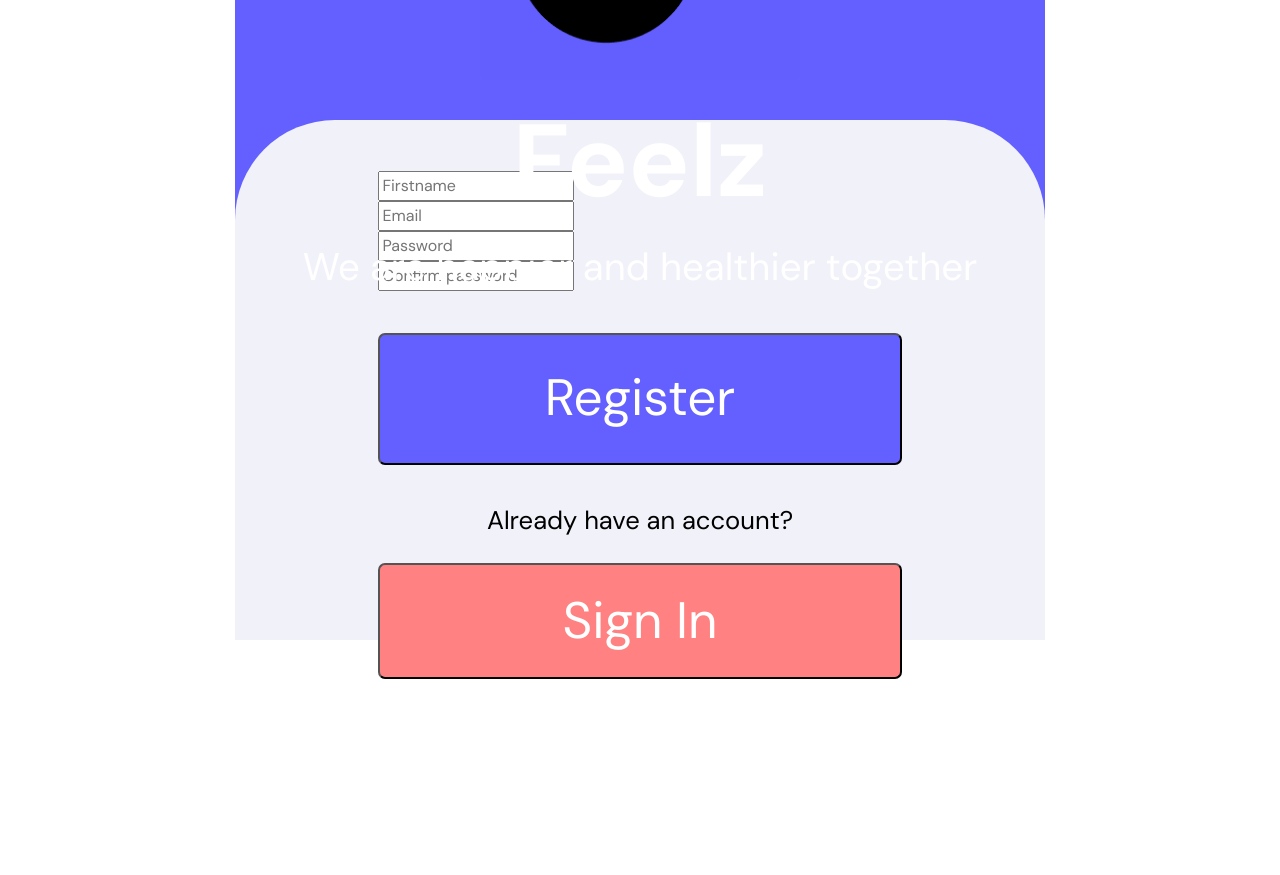
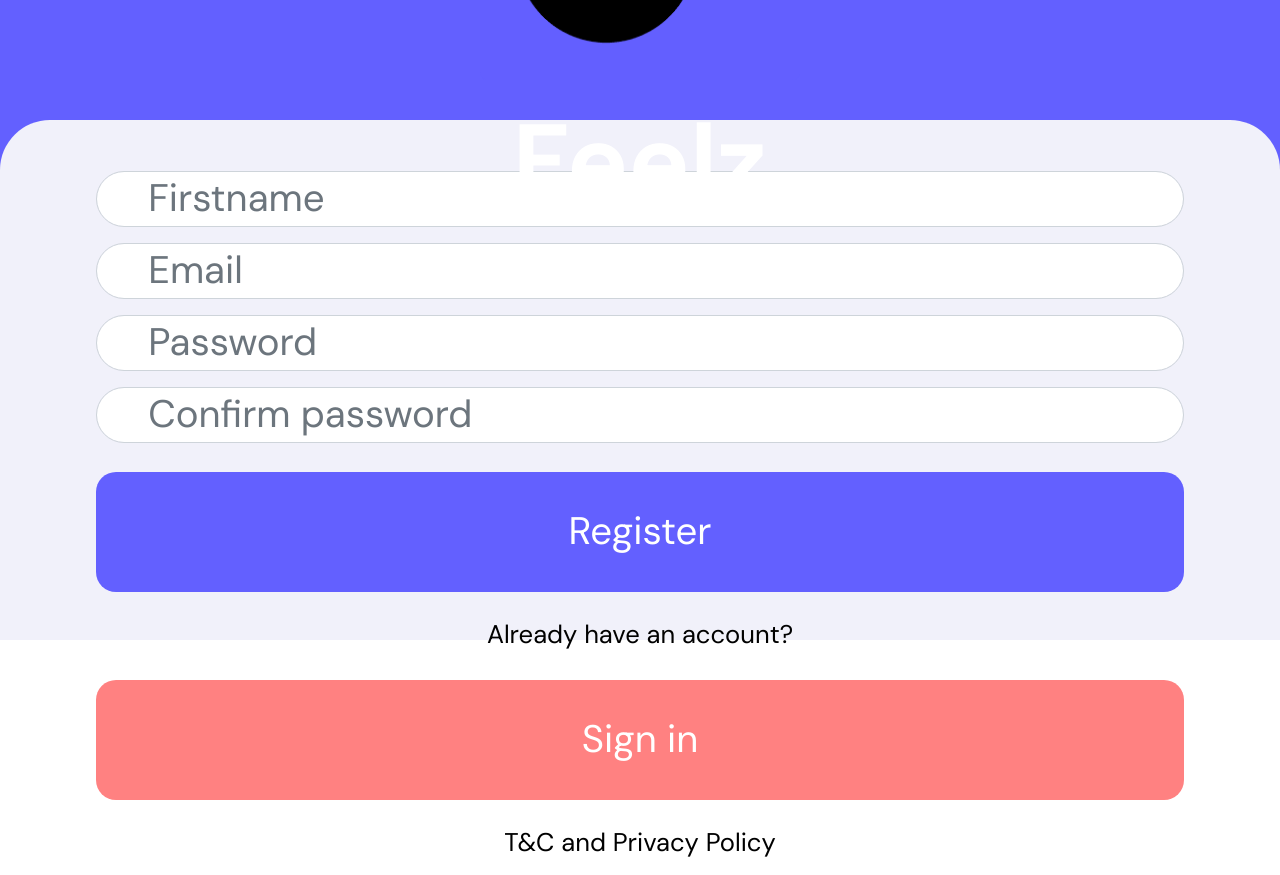
Before and after one commit to ybayraktutan/cyf-together, a React (Create React App) app in the folder client/: page /register in a window 1280 px wide. Shown: the part 240-1115 px from the top of the page. Before the commit the page ends 961 px from the top, so only its background shows below. Built offline with nearby package versions, Linux system fonts and the light colour scheme.

Commit message:
Register page CSS complted

```diff
--- a/client/src/Components/Practice.js
+++ b/client/src/Components/Practice.js
@@ -11,7 +11,7 @@ import "../Style/Practice.css";
 
 const Practice = ({ data, setNoteDisplaying }) => {
 	const linkStyle = {
-		width: "20rem",
+		// width: "20rem",
 		borderRadius: "20px",
 	};
 	console.log(data);
--- a/client/src/Components/RegistrationForm.js
+++ b/client/src/Components/RegistrationForm.js
@@ -3,6 +3,7 @@ import React, { useState } from "react";
 import { useHistory, Link } from "react-router-dom";
 import useForm from "../Utils/useFormreg";
 import "../Style/Form.css";
+import { Form, Button } from "react-bootstrap";
 
 const RegistrationForm = () => {
 	const { handleChange, values } = useForm();
@@ -66,11 +67,114 @@ const RegistrationForm = () => {
 		localStorage.setItem("users", result);
 	}
 
-	const linkStyle = {
-		color: "#FF8181",
+	const linkStyleInput = {
+		width: "85vw",
+		height: "7vh",
+		borderRadius: "30px",
+		fontSize: "3vw",
+		padding: "2vw 4vw",
+		margin: "0",
 	};
 
 	return (
+		<div id="login">
+			<Form onSubmit={handleSubmit}>
+				<Form.Group className="mb-3">
+					<Form.Control
+						type="text"
+						id="firstname"
+						placeholder="Firstname"
+						style={linkStyleInput}
+						value={values.firstname}
+						onChange={(e) => handleChange(e)}
+					/>
+					{/* {errors.firstname && <p>{errors.firstname}</p>} */}
+				</Form.Group>
+				<Form.Group className="mb-3">
+					<Form.Control
+						type="text"
+						id="email"
+						placeholder="Email"
+						style={linkStyleInput}
+						value={values.email}
+						onChange={(e) => handleChange(e)}
+					/>
+				</Form.Group>
+				{errors.email.length > 0 && <p>{errors.email}</p>}
+				<Form.Group className="mb-3">
+					<Form.Control
+						type="password"
+						id="password"
+						placeholder="Password"
+						style={linkStyleInput}
+						value={values.password}
+						onChange={(e) => handleChange(e)}
+					/>
+				</Form.Group>
+				{/* {errors.passwordCheck && <p>{errors.passwordCheck}</p>} */}
+				{errors.password.length > 0 && <p>{errors.password}</p>}
+				<Form.Group className="mb-3">
+					<Form.Control
+						type="password"
+						id="passwordCheck"
+						placeholder="Confirm password"
+						style={linkStyleInput}
+						value={values.passwordCheck}
+						onChange={(e) => handleChange(e)}
+					/>
+				</Form.Group>
+				{errors.emptyField.length < 1 && <p>{errors.emptyField}</p>}
+				<Form.Group className="mb-3">
+					<Button
+						className="btn-login"
+						type="submit"
+						variant="default"
+						style={{
+							color: "#FFF",
+							backgroundColor: "#6360FF",
+							padding: "30px",
+							fontSize: "3vw",
+							borderRadius: "20px",
+							alignItems: "center",
+						}}
+					>
+						Register
+					</Button>
+				</Form.Group>
+				<Form.Group className="mb-3">
+					<h5>Already have an account?</h5>
+				</Form.Group>
+				<Form.Group className="mb-3">
+					<Link to="/login" onClick={login}>
+						{" "}
+						<Button
+							className="btn-register"
+							variant="default"
+							type="submit"
+							style={{
+								color: "#FFF",
+								backgroundColor: "#FF8181",
+								padding: "30px",
+								fontSize: "3vw",
+								borderRadius: "20px",
+							}}
+						>
+							Sign in
+						</Button>
+					</Link>
+				</Form.Group>
+				<Form.Group className="mb-3">
+					<h6>T&C and Privacy Policy</h6>
+				</Form.Group>
+			</Form>
+		</div>
+	);
+};
+
+export default RegistrationForm;
+
+/*
+return (
 		<div id="login">
 			<form onSubmit={handleSubmit} className="form" noValidate>
 				<div className="form-inputs">
@@ -82,7 +186,7 @@ const RegistrationForm = () => {
 						value={values.firstname}
 						onChange={(e) => handleChange(e)}
 					/>
-					{/* {errors.firstname && <p>{errors.firstname}</p>} */}
+					{/* {errors.firstname && <p>{errors.firstname}</p>} }
 				</div>
 				<div className="form-inputs">
 					<input
@@ -115,7 +219,7 @@ const RegistrationForm = () => {
 						value={values.passwordCheck}
 						onChange={(e) => handleChange(e)}
 					/>
-					{/* {errors.passwordCheck && <p>{errors.passwordCheck}</p>} */}
+					{/* {errors.passwordCheck && <p>{errors.passwordCheck}</p>} }
 				</div>
 				{errors.emptyField.length < 1 && <p>{errors.emptyField}</p>}
 				<button className="btn-login" type="submit">
@@ -135,6 +239,4 @@ const RegistrationForm = () => {
 			</form>
 		</div>
 	);
-};
-
-export default RegistrationForm;
+*/
--- a/client/src/Pages/Register.js
+++ b/client/src/Pages/Register.js
@@ -2,15 +2,18 @@
 import React from "react";
 import RegistrationForm from "../Components/RegistrationForm";
 import Header from "../Components/Header";
+import { Container } from "react-bootstrap";
 
 const Register = () => {
 	return (
-		<>
-			<div className="form-container">
-				<Header />
-				<RegistrationForm />
-			</div>
-		</>
+	<Container
+			fluid
+			className="form-container"
+			style={{ margin: "0", padding: "0" }}
+		>
+			<Header />
+			<RegistrationForm />
+		</Container>
 	);
 };
 
--- a/client/src/Style/App.css
+++ b/client/src/Style/App.css
@@ -8,12 +8,11 @@
   justify-content: center;
   align-items: center;
   font-family: 'DM Sans', sans-serif;
-
 }
 
-#app-header{
+/* #app-header{
   display: flex;
   flex-direction: column;
   justify-self: center;
   text-align: center;
-}
+} */
--- a/client/src/Style/Form.css
+++ b/client/src/Style/Form.css
@@ -44,7 +44,7 @@
   justify-content: space-around;
   align-items: center;
   background-color: #F1F1FA;
-  border-radius: 100px 100px 0 0;
+  border-radius: 50px 50px 0 0;
   padding: 4vw 0;
 }
 
@@ -56,7 +56,7 @@
 
 .btn-login {
   width: 100%;
-  margin: 2vw 0;
+  margin: 1vw 0;
   background-color:#6360FF;
   text-align: center;
   padding: 2vw;
@@ -69,7 +69,7 @@
 
 .btn-register {
   width: 100%;
-  margin: 2vw 0;
+  margin: 1vw 0;
   background-color:#FF8181;
   text-align: center;
   padding: 2vw;
@@ -81,13 +81,13 @@
 #login h5 {
   color:black;
   text-align: center;
-  margin:2vh 0;
+  margin: 0;
   font-size: 2vw;
 }
 
 #login h6 {
   color:black;
   text-align: center;
-  margin:4vh 0;
+  margin:2vh 0;
   font-size: 2vw;
 }
```
Also changed, not shown: client/src/Components/LoginForm.js (+0 -94 lines).
